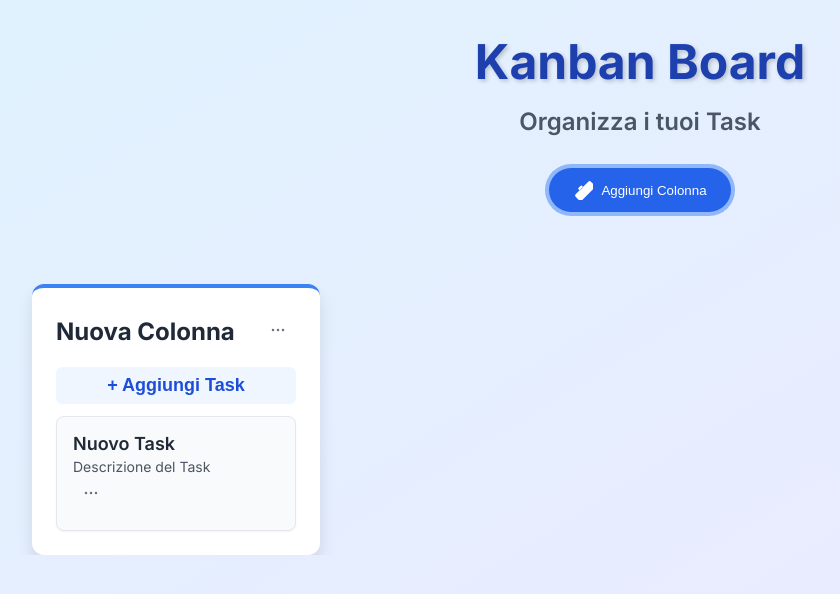
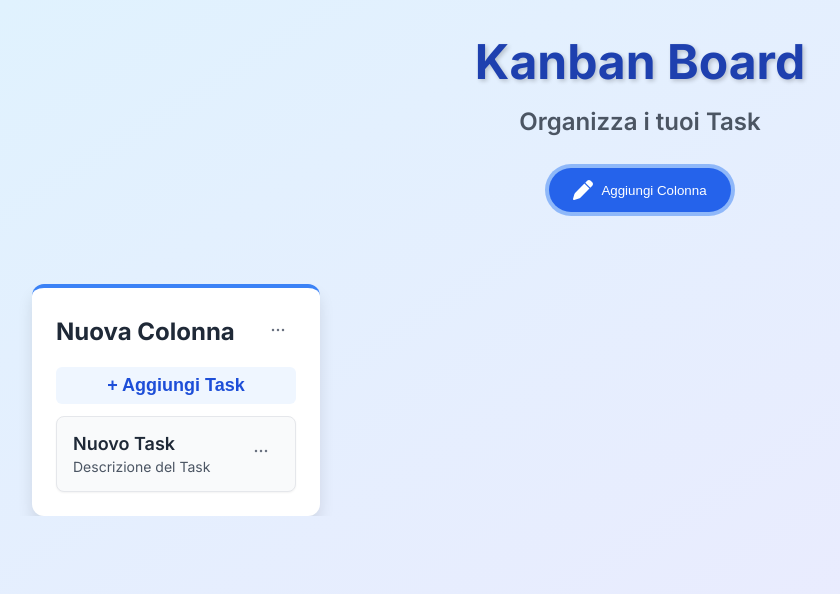
Before and after one commit to MarcoMechini/Kanban, a React (Vite) app: page / in a window 1280 px wide. Both pictures are taken after a click on the button "Aggiungi Colonna". Shown: the top 594 px of the page, without its empty margins (0-840 px from the left). Built offline with nearby package versions, Linux system fonts and the light colour scheme.

Commit message:
Aggiunta logica, stile e icone per la visualizzazione dei bottone

```diff
--- a/package.json
+++ b/package.json
@@ -11,6 +11,8 @@
   },
   "dependencies": {
     "@fortawesome/fontawesome-svg-core": "^6.7.2",
+    "@fortawesome/free-brands-svg-icons": "^6.7.2",
+    "@fortawesome/free-regular-svg-icons": "^6.7.2",
     "@fortawesome/free-solid-svg-icons": "^6.7.2",
     "@fortawesome/react-fontawesome": "^0.2.2",
     "@hello-pangea/dnd": "^18.0.1",
--- a/src/App.jsx
+++ b/src/App.jsx
@@ -1,11 +1,14 @@
 import { useState } from 'react';
 import { DragDropContext, Droppable, Draggable } from '@hello-pangea/dnd';
 import AppModal from './components/AppModal';
+import { FontAwesomeIcon } from '@fortawesome/react-fontawesome';
+import { faPen, faTrash } from '@fortawesome/free-solid-svg-icons';
+
 
 function App() {
 
   const [column, setColumn] = useState([]);
-  const [options, setOptions] = useState(false);
+  const [options, setOptions] = useState({ id: 0, flag: false });
   const [modal, setModal] = useState({ isOpen: false, value: {} });
 
   // Helper function to reorder an array immutably
@@ -159,9 +162,8 @@ function App() {
         <nav>
           <button onClick={addColumn} className="add-column-button">
             {/* SVG per icona */}
-            <svg xmlns="http://www.w3.org/2000/svg" viewBox="0 0 24 24" fill="currentColor" className="icon">
-              <path d="M21.731 2.269a2.625 2.625 0 0 0-3.712 0l-14.561 14.56a2.625 2.625 0 0 0 0 3.712l3.713 3.713a2.625 2.625 0 0 0 3.712 0l14.56-14.561a2.625 2.625 0 0 0 0-3.712l-3.713-3.713Zm-10.318 7.375l-2.121 2.121a1.5 1.5 0 0 1-2.121 0l-.375-.375a1.5 1.5 0 0 1 0-2.121l2.121-2.121a1.5 1.5 0 0 1 2.121 0l.375.375a1.5 1.5 0 0 1 0 2.121Z" />
-            </svg>
+            <FontAwesomeIcon icon={faPen} />
+            {/* <FontAwesomeIcon icon={faHome} /> */}
             Aggiungi Colonna
           </button>
         </nav>
@@ -208,20 +210,39 @@ function App() {
                                     {...provided.draggableProps}
                                     {...provided.dragHandleProps}
                                   >
+                                    <div className='task-value'>
                                       <h4>{task.title}</h4>
                                       <p>{task.desc}</p>
-                                    <button className="edit-name-button" onClick={() => setOptions(prev => !prev)}>
+                                    </div>
+                                    <div className='task-settings'>
+                                      <button
+                                        style={{ 'display': (options.id === task.id && options.flag === true) ? 'none' : '' }}
+                                        className="edit-name-button"
+                                        onClick={() => {
+                                          if (options.id !== task.id) {
+                                            setOptions({ id: task.id, flag: options.flag })
+                                          }
+                                          else if (options.id === task.id) {
+                                            setOptions({ id: task.id, flag: !options.flag })
+                                          }
+                                        }}
+                                      >
                                         {/* SVG per ellipsis */}
                                         <svg xmlns="http://www.w3.org/2000/svg" viewBox="0 0 24 24" fill="currentColor" className="icon">
                                           <path fillRule="evenodd" d="M4.5 12a1.5 1.5 0 1 1 3 0 1.5 1.5 0 0 1-3 0Zm6 0a1.5 1.5 0 1 1 3 0 1.5 1.5 0 0 1-3 0Zm6 0a1.5 1.5 0 1 1 3 0 1.5 1.5 0 0 1-3 0Z" clipRule="evenodd" />
                                         </svg>
                                       </button>
-                                    {options &&
+                                      {(options.id === task.id && options.flag) &&
                                         <div className='options'>
-                                        <button onClick={() => handleModal(task)}>Modifica</button>
-                                        <button onClick={() => handleDeleteTask(task)}>Elimina</button>
+                                          <button className='icon-btn' onClick={() => handleModal(task)}>
+                                            <FontAwesomeIcon icon={faPen} />
+                                          </button>
+                                          <button className='icon-btn' onClick={() => handleDeleteTask(task)}>
+                                            <FontAwesomeIcon icon={faTrash} />
+                                          </button>
                                         </div>
                                       }
+                                    </div>
                                   </div>
                                 )}
                               </Draggable>
--- a/src/index.css
+++ b/src/index.css
@@ -181,6 +181,8 @@ nav {
   border-radius: 0.5rem;
   box-shadow: 0 1px 2px rgba(0, 0, 0, 0.05);
   border: 1px solid #e5e7eb;
+  display: flex;
+  justify-content: space-between;
 }
 
 .tasks-row h4 {
@@ -193,6 +195,25 @@ nav {
   font-size: 0.875rem;
   color: #4b5563;
   margin-top: 0.25rem;
+}
+
+.options {
+  display: flex;
+  flex-direction: column;
+  justify-content: center;
+  align-items: center;
+  gap: 4px;
+}
+
+.icon-btn {
+  display: flex;
+  justify-content: center;
+  align-items: center;
+  border: 1px solid lightgray;
+  border-radius: 16px;
+  width: 24px;
+  height: 24px;
+  cursor: pointer;
 }
 
 /* Modal Styles */
```
Also changed, not shown: 1 other file (tests, documents, lock files or other folders). Lines whose indentation alone changed are shown as unchanged.
